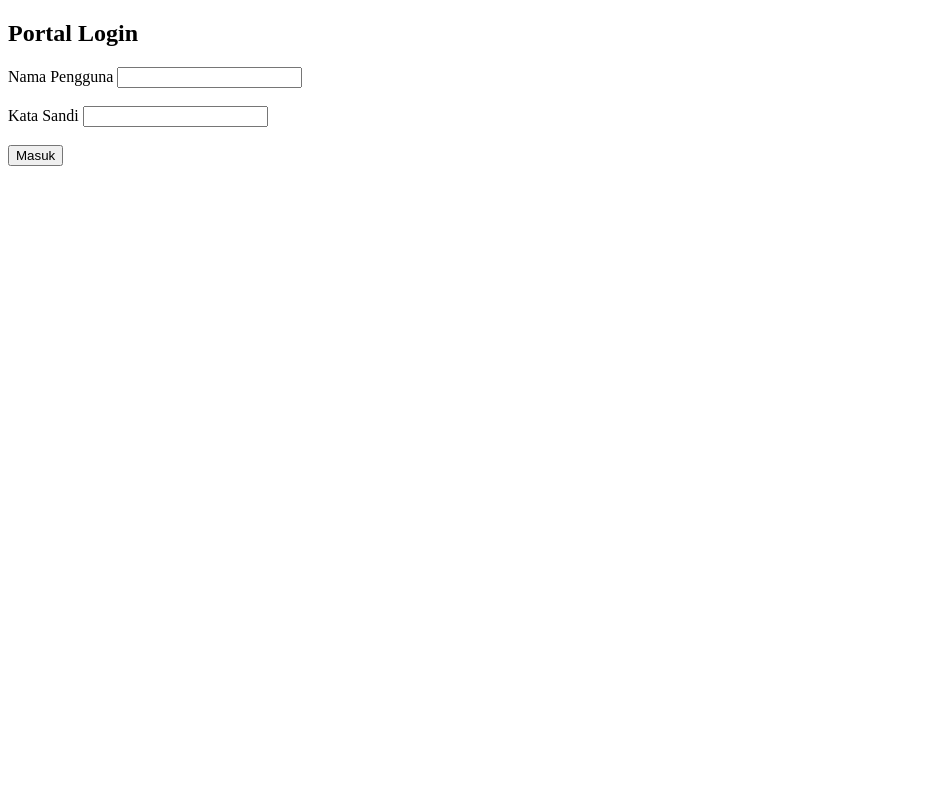
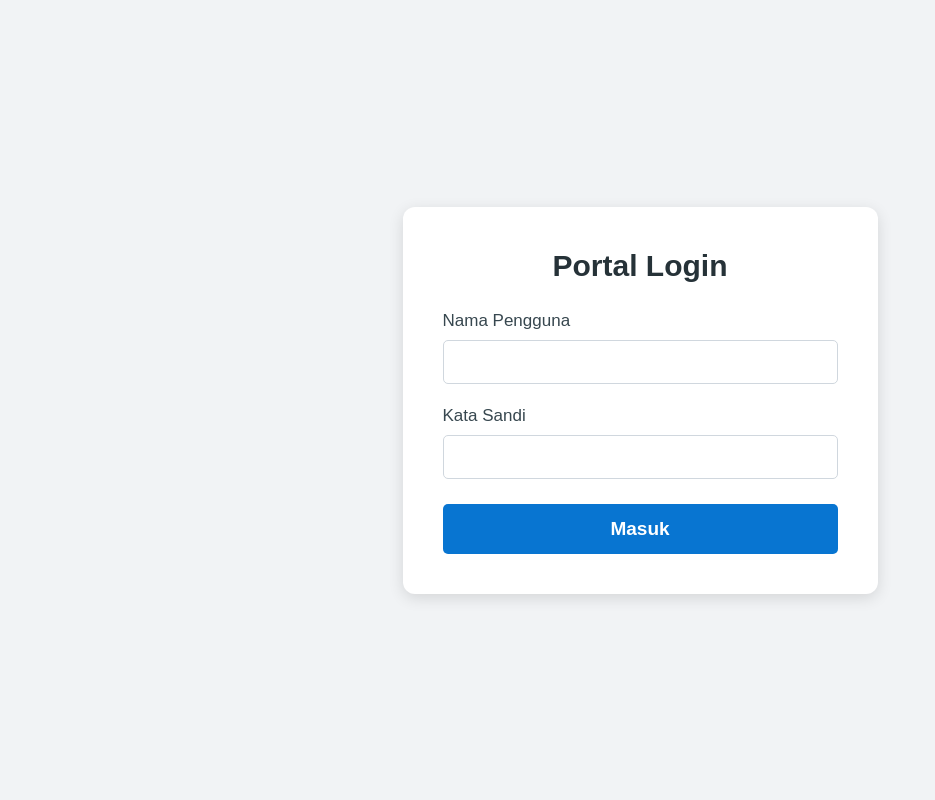
Before and after one commit to aristodanang/Pipeline, a Flask app: page / in a window 1280 px wide. Shown: the whole page, without its empty margins (0-935 px from the left). Run offline with Flask 3, Linux system fonts and the light colour scheme.

Commit message:
style: improve login page

```diff
--- a/templates/index.html
+++ b/templates/index.html
@@ -3,17 +3,116 @@
 <head>
     <meta charset="UTF-8">
     <meta name="viewport" content="width=device-width, initial-scale=1.0">
-    <title>Sistem Login Aman</title>
+    <title>Portal Login</title>
+
+    <style>
+        * {
+            box-sizing: border-box;
+        }
+
+        body {
+            margin: 0;
+            min-height: 100vh;
+            display: flex;
+            align-items: center;
+            justify-content: center;
+            font-family: Arial, Helvetica, sans-serif;
+            background: #f1f3f5;
+        }
+
+        .login-card {
+            width: 475px;
+            background: white;
+            padding: 42px 40px 40px;
+            border-radius: 12px;
+            box-shadow: 0 4px 15px rgba(0, 0, 0, 0.12);
+        }
+
+        .login-card h1 {
+            margin: 0 0 28px;
+            text-align: center;
+            font-size: 30px;
+            color: #263238;
+        }
+
+        .alert {
+            padding: 14px 16px;
+            margin-bottom: 25px;
+            border-radius: 5px;
+            text-align: center;
+            font-size: 16px;
+        }
+
+        .alert.success {
+            color: #155724;
+            background: #d4edda;
+            border: 1px solid #c3e6cb;
+        }
+
+        .alert.danger {
+            color: #721c24;
+            background: #f8d7da;
+            border: 1px solid #f5c6cb;
+        }
+
+        .form-group {
+            margin-bottom: 22px;
+        }
+
+        .form-group label {
+            display: block;
+            margin-bottom: 9px;
+            font-size: 17px;
+            color: #37474f;
+        }
+
+        .form-group input {
+            width: 100%;
+            height: 44px;
+            padding: 10px 12px;
+            border: 1px solid #d0d7de;
+            border-radius: 5px;
+            font-size: 16px;
+            outline: none;
+        }
+
+        .form-group input:focus {
+            border-color: #1976d2;
+            box-shadow: 0 0 0 2px rgba(25, 118, 210, 0.12);
+        }
+
+        .btn-login {
+            width: 100%;
+            height: 50px;
+            margin-top: 3px;
+            border: none;
+            border-radius: 5px;
+            background: #0875d1;
+            color: white;
+            font-size: 19px;
+            font-weight: bold;
+            cursor: pointer;
+        }
+
+        .btn-login:hover {
+            background: #0868b9;
+        }
+    </style>
 </head>
 
 <body>
-    <h2>Portal Login</h2>
+
+    <div class="login-card">
+        <h1>Portal Login</h1>
 
         {% if message %}
-        <p>{{ message }}</p>
+            <div class="alert {{ status_class }}">
+                {{ message }}
+            </div>
         {% endif %}
 
         <form method="POST" action="/">
+            <div class="form-group">
                 <label for="username">Nama Pengguna</label>
                 <input
                     type="text"
@@ -21,9 +120,9 @@
                     name="username"
                     required
                 >
+            </div>
 
-        <br><br>
-
+            <div class="form-group">
                 <label for="password">Kata Sandi</label>
                 <input
                     type="password"
@@ -31,10 +130,13 @@
                     name="password"
                     required
                 >
+            </div>
 
-        <br><br>
+            <button type="submit" class="btn-login">
+                Masuk
+            </button>
+        </form>
+    </div>
 
-        <button type="submit">Masuk</button>
-    </form>
 </body>
 </html>
```
Lines whose indentation alone changed are shown as unchanged.
